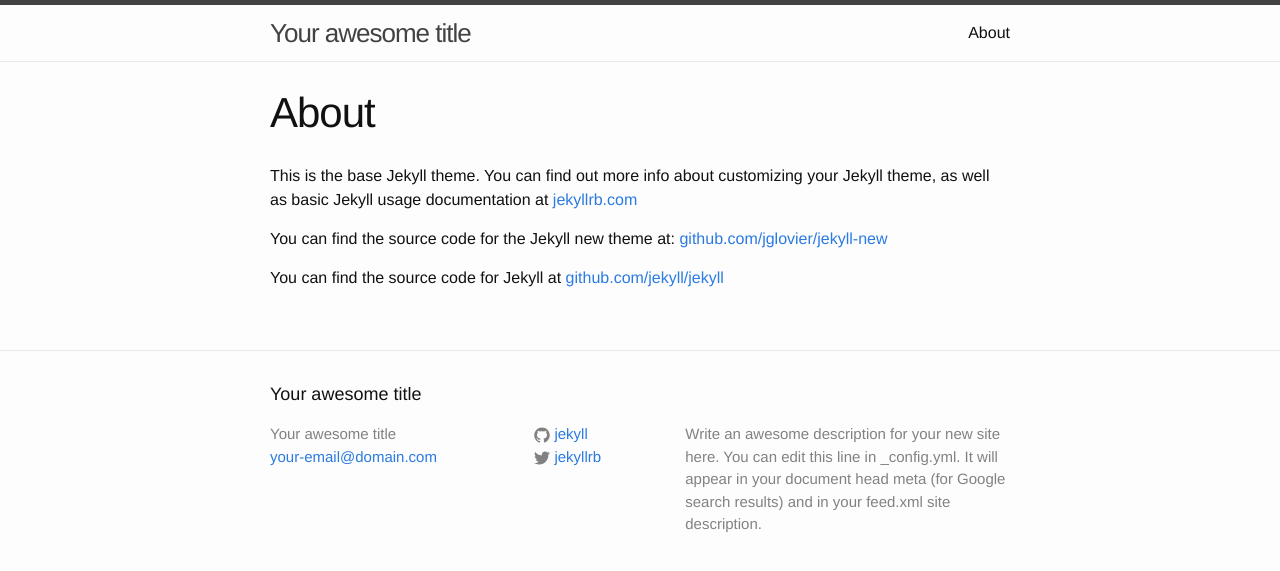
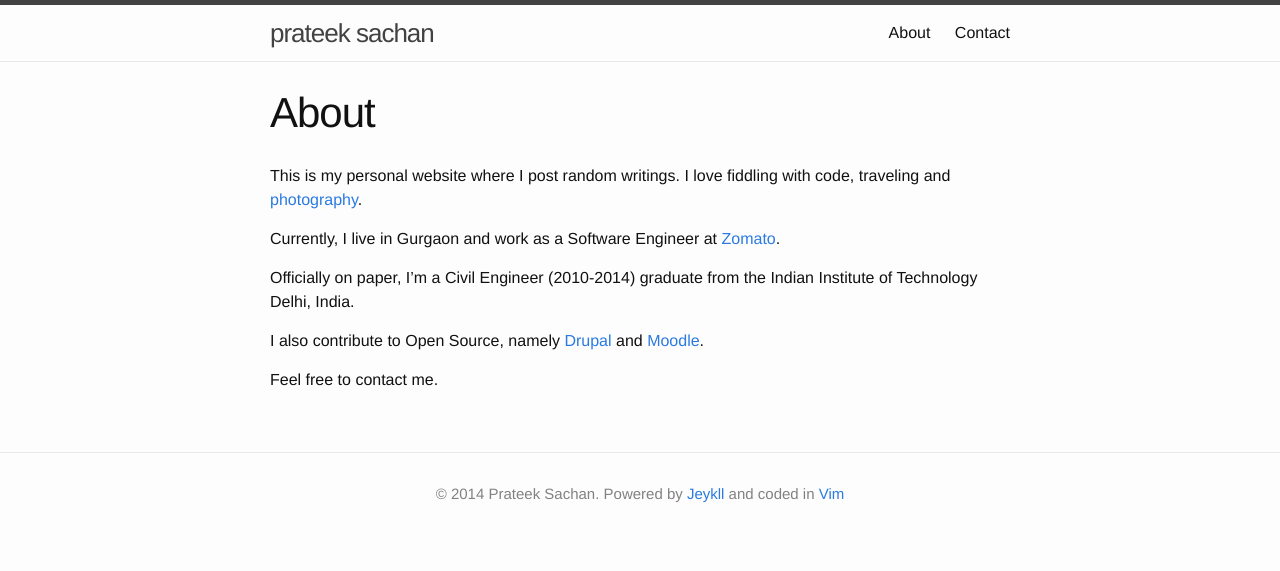
Before and after one commit to prateeksachan/prateeksachan, a Jekyll site: the page built from about.md, in a window 1280 px wide. Shown: the top 571 px of the page. Built offline with Jekyll 4.4.1, drawn with Linux system fonts in a browser that asks for light colours.

Commit message:
Changes++

```diff
--- a/_config.yml
+++ b/_config.yml
@@ -1,14 +1,20 @@
 # Site settings
-title: Your awesome title
-email: your-email@domain.com
-description: > # this means to ignore newlines until "baseurl:"
-  Write an awesome description for your new site here. You can edit this
-  line in _config.yml. It will appear in your document head meta (for
-  Google search results) and in your feed.xml site description.
+title: prateek sachan
+email: ps@prateeksachan.com
+timezone: Asia/Kolkata
+copyright: > # this means to ignore newlines until "baseurl:"
+  &copy; 2014 Prateek Sachan.
+
 baseurl: "" # the subpath of your site, e.g. /blog/
-url: "http://yourdomain.com" # the base hostname & protocol for your site
-twitter_username: jekyllrb
-github_username:  jekyll
+url: "http://prateeksachan.com" # the base hostname & protocol for your site
+twitter_username: xan_ps
+github_username:  prateeksachan
+instagram_username: xan_ps
+facebook_username: prateek.sachan
 
+#links
+jeykll_link: http://jekyllrb.com/
+vim_link: http://www.vim.org/
 # Build settings
 markdown: kramdown
+paginate: 10
--- a/_includes/footer.html
+++ b/_includes/footer.html
@@ -2,51 +2,11 @@
 
   <div class="wrapper">
 
-    <h2 class="footer-heading">{{ site.title }}</h2>
 
     <div class="footer-col-wrapper">
-      <div class="footer-col  footer-col-1">
-        <ul class="contact-list">
-          <li>{{ site.title }}</li>
-          <li><a href="mailto:{{ site.email }}">{{ site.email }}</a></li>
-        </ul>
-      </div>
-
-      <div class="footer-col  footer-col-2">
-        <ul class="social-media-list">
-          {% if site.github_username %}
-          <li>
-            <a href="https://github.com/{{ site.github_username }}">
-              <span class="icon  icon--github">
-                <svg viewBox="0 0 16 16">
-                  <path fill="#828282" d="M7.999,0.431c-4.285,0-7.76,3.474-7.76,7.761 c0,3.428,2.223,6.337,5.307,7.363c0.388,0.071,0.53-0.168,0.53-0.374c0-0.184-0.007-0.672-0.01-1.32 c-2.159,0.469-2.614-1.04-2.614-1.04c-0.353-0.896-0.862-1.135-0.862-1.135c-0.705-0.481,0.053-0.472,0.053-0.472 c0.779,0.055,1.189,0.8,1.189,0.8c0.692,1.186,1.816,0.843,2.258,0.645c0.071-0.502,0.271-0.843,0.493-1.037 C4.86,11.425,3.049,10.76,3.049,7.786c0-0.847,0.302-1.54,0.799-2.082C3.768,5.507,3.501,4.718,3.924,3.65 c0,0,0.652-0.209,2.134,0.796C6.677,4.273,7.34,4.187,8,4.184c0.659,0.003,1.323,0.089,1.943,0.261 c1.482-1.004,2.132-0.796,2.132-0.796c0.423,1.068,0.157,1.857,0.077,2.054c0.497,0.542,0.798,1.235,0.798,2.082 c0,2.981-1.814,3.637-3.543,3.829c0.279,0.24,0.527,0.713,0.527,1.437c0,1.037-0.01,1.874-0.01,2.129 c0,0.208,0.14,0.449,0.534,0.373c3.081-1.028,5.302-3.935,5.302-7.362C15.76,3.906,12.285,0.431,7.999,0.431z"/>
-                </svg>
-              </span>
-
-              <span class="username">{{ site.github_username }}</span>
-            </a>
-          </li>
-          {% endif %}
-
-          {% if site.twitter_username %}
-          <li>
-            <a href="https://twitter.com/{{ site.twitter_username }}">
-              <span class="icon  icon--twitter">
-                <svg viewBox="0 0 16 16">
-                  <path fill="#828282" d="M15.969,3.058c-0.586,0.26-1.217,0.436-1.878,0.515c0.675-0.405,1.194-1.045,1.438-1.809
-                  c-0.632,0.375-1.332,0.647-2.076,0.793c-0.596-0.636-1.446-1.033-2.387-1.033c-1.806,0-3.27,1.464-3.27,3.27 c0,0.256,0.029,0.506,0.085,0.745C5.163,5.404,2.753,4.102,1.14,2.124C0.859,2.607,0.698,3.168,0.698,3.767 c0,1.134,0.577,2.135,1.455,2.722C1.616,6.472,1.112,6.325,0.671,6.08c0,0.014,0,0.027,0,0.041c0,1.584,1.127,2.906,2.623,3.206 C3.02,9.402,2.731,9.442,2.433,9.442c-0.211,0-0.416-0.021-0.615-0.059c0.416,1.299,1.624,2.245,3.055,2.271 c-1.119,0.877-2.529,1.4-4.061,1.4c-0.264,0-0.524-0.015-0.78-0.046c1.447,0.928,3.166,1.469,5.013,1.469 c6.015,0,9.304-4.983,9.304-9.304c0-0.142-0.003-0.283-0.009-0.423C14.976,4.29,15.531,3.714,15.969,3.058z"/>
-                </svg>
-              </span>
-
-              <span class="username">{{ site.twitter_username }}</span>
-            </a>
-          </li>
-          {% endif %}
-        </ul>
-      </div>
-
-      <div class="footer-col  footer-col-3">
-        <p class="text">{{ site.description }}</p>
+      <div class="footer-col">
+        <p class="text">{{ site.copyright }} Powered by <a href="{{ site.jeykll_link }}" target="_new">Jeykll</a>
+                            and coded in <a href="{{ site.vim_link }}" target="_new">Vim</a></p>
       </div>
     </div>
 
--- a/_includes/head.html
+++ b/_includes/head.html
@@ -3,7 +3,7 @@
     <meta name="viewport" content="width=device-width initial-scale=1" />
     <meta http-equiv="X-UA-Compatible" content="IE=edge">
 
-    <title>{% if page.title %}{{ page.title }}{% else %}{{ site.title }}{% endif %}</title>
+    <title>{% if page.title %}{{ page.title | downcase }} | {{ site.title }}{% else %}{{ site.title }}{% endif %}</title>
     <meta name="description" content="{{ site.description }}">
 
     <link rel="stylesheet" href="{{ "/css/main.css" | prepend: site.baseurl }}">
--- a/_posts/2014-10-18-welcome-to-jekyll.markdown
+++ b/_posts/2014-10-20-welcome-to-jekyll.markdown
@@ -1,7 +1,7 @@
 ---
 layout: post
 title:  "Welcome to Jekyll!"
-date:   2014-10-18 15:12:00
+date:   2014-10-20 15:12:00
 categories: jekyll update
 ---
 You’ll find this post in your `_posts` directory. Go ahead and edit it and re-build the site to see your changes. You can rebuild the site in many different ways, but the most common way is to run `jekyll serve --watch`, which launches a web server and auto-regenerates your site when a file is updated.
--- a/_sass/_layout.scss
+++ b/_sass/_layout.scss
@@ -114,8 +114,16 @@
     @extend %clearfix;
 }
 
+.rfloat {
+    float: right;
+}
+
+.lfloat {
+    float:left;
+}
+
 .footer-col {
-    float: left;
+    text-align: center;
     margin-bottom: $spacing-unit / 2;
     padding-left: $spacing-unit / 2;
 }
--- a/about.md
+++ b/about.md
@@ -4,8 +4,12 @@
 permalink: /about/
 ---
 
-This is the base Jekyll theme. You can find out more info about customizing your Jekyll theme, as well as basic Jekyll usage documentation at [jekyllrb.com](http://jekyllrb.com/)
+This is my personal website where I post random writings. I love fiddling with code, traveling and [photography](http://instagram.com/xan_ps).
 
-You can find the source code for the Jekyll new theme at: [github.com/jglovier/jekyll-new](https://github.com/jglovier/jekyll-new)
+Currently, I live in Gurgaon and work as a Software Engineer at [Zomato](https://zomato.com).
 
-You can find the source code for Jekyll at [github.com/jekyll/jekyll](https://github.com/jekyll/jekyll)
+Officially on paper, I'm a Civil Engineer (2010-2014) graduate from the Indian Institute of Technology Delhi, India.
+
+I also contribute to Open Source, namely [Drupal](https://drupal.org) and [Moodle](https://moodle.org).
+
+Feel free to contact me.
```
Also changed, not shown: contact.md (added, +11 -0 lines).
